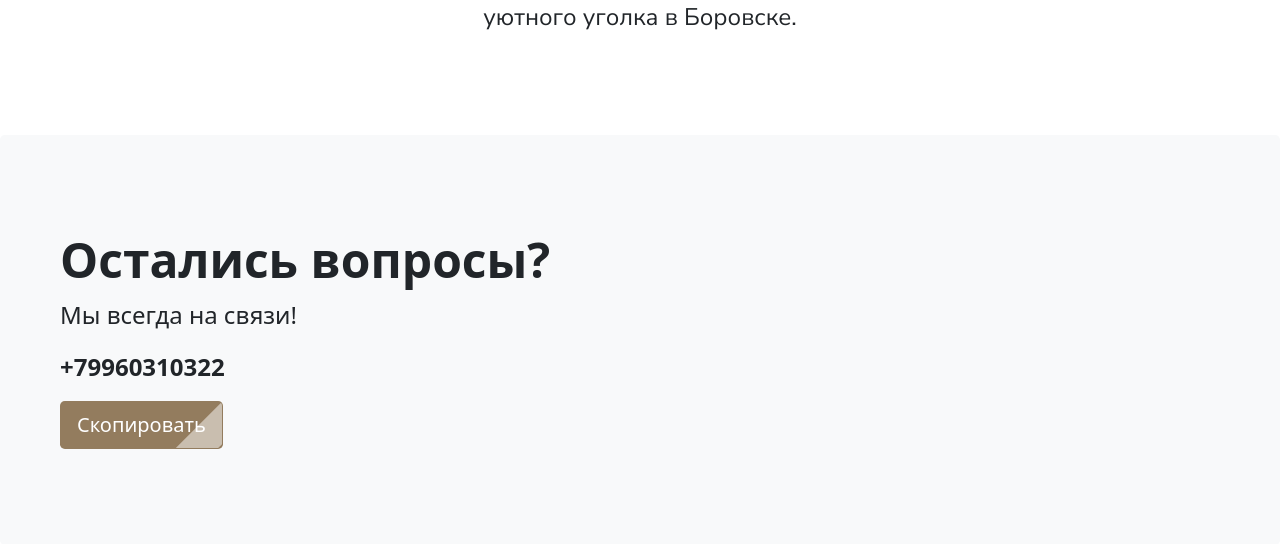
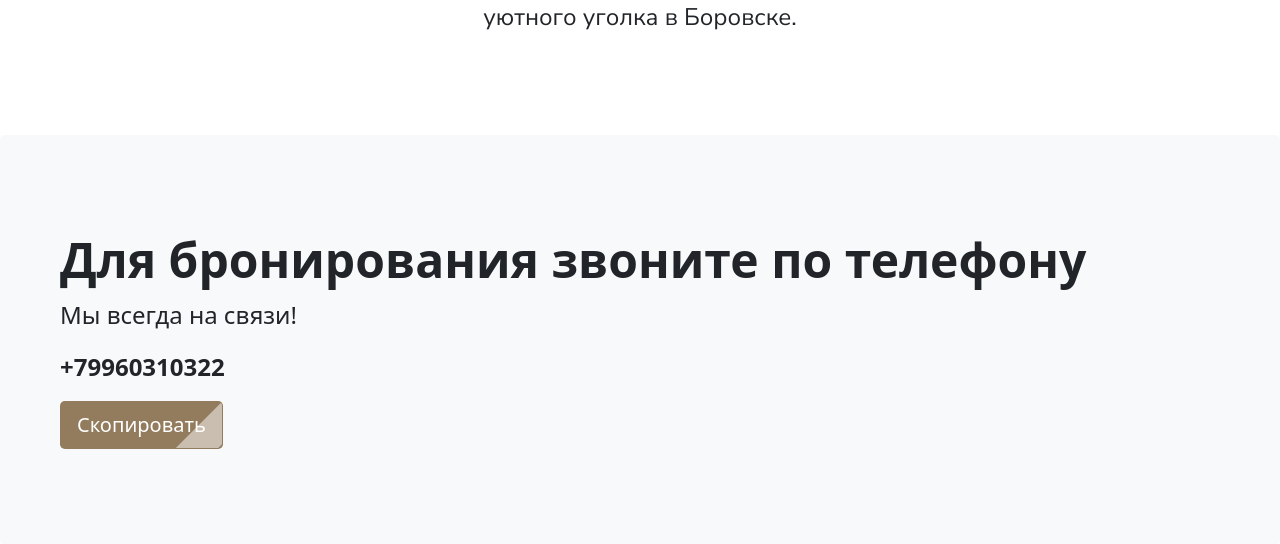
Before and after one commit to erastov-alex/borovsk-app, a Flask app: page / in a window 1280 px wide. Shown: the part 4516-5060 px from the top of the page. Run offline with Flask 3, Linux system fonts and the light colour scheme; data that the repository does not hold is empty.

Commit message:
del booking links

```diff
--- a/src/templates/main/index.html
+++ b/src/templates/main/index.html
@@ -18,7 +18,7 @@
   <div class="effects"></div>
   <div class="video-bg__content">
       <img src="static/img/logo_new3.png" alt="Borovsky Logo" class="borovsky-logo" />
-      <a href="/house_selection" class="btn btn-success-custom btn-lg">Забронировать</a>
+      <a href="#bookingPhone" class="btn btn-success-custom btn-lg">Забронировать</a>
   </div>
 </div>
 
@@ -28,7 +28,7 @@
       <div class="col-md-5 p-lg-5 mx-auto my-5">
         <img src="static/img/logo_new3.png" alt="Borovsky Logo" class="borovsky-logo" />
           <p class="nunito-sans-font mb-4">Загородный комплекс для выходных на природе</p>
-          <a href="/house_selection" class="btn btn-success-custom btn-lg">Забронировать</a>
+          <a href="#bookingPhone" class="btn btn-success-custom btn-lg">Забронировать</a>
       </div>
       <div class="product-device shadow-sm d-none d-md-block"></div>
       <div class="product-device product-device-2 shadow-sm d-none d-md-block"></div>
@@ -95,7 +95,7 @@
             </div>
           </div>
           <div class="button-block">
-              <a href="{{ url_for('main.house_details', house_id=house.id) }}" class="btn btn-success-custom">Выбрать</a>
+              <a href="#bookingPhone" class="btn btn-success-custom">Выбрать</a>
           </div>
         </div>
         <!-- RIGHT SIDE -->
@@ -282,9 +282,9 @@
 <script type="text/javascript" charset="utf-8" async src="https://api-maps.yandex.ru/services/constructor/1.0/js/?um=constructor%3A027152c95e6f25f0cfb737e3019bcd13b49abc581c79f63ec839cac5ddd5064a&amp;width=100%25&amp;height=400&amp;lang=ru_RU&amp;scroll=true"></script>
 
 <!-- FINAL BLOCK  -->
-<div class="p-5 mb-4 bg-light rounded-3" id="custom-cards">
+<div class="p-5 mb-4 bg-light rounded-3" id="bookingPhone">
   <div class="container-fluid py-5">
-    <h1 class="display-5 fw-bold">Остались вопросы?</h1>
+    <h1 class="display-5 fw-bold">Для бронирования звоните по телефону</h1>
     <p class="col-md-8 fs-4">Мы всегда на связи!</p>
     <p id="phone-number" class="fs-4 fw-bold">+79960310322</p>
     <button class="btn btn-success-custom btn-lg" type="button" onclick="copyToClipboard()">Скопировать</button>
```
